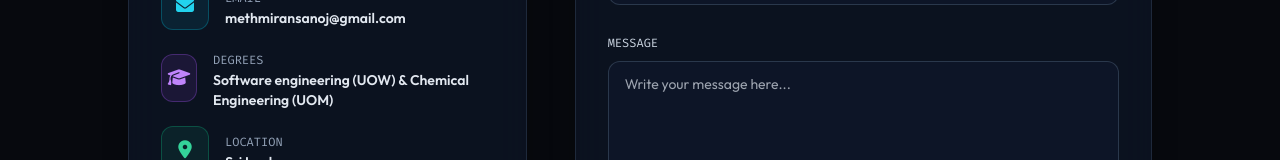
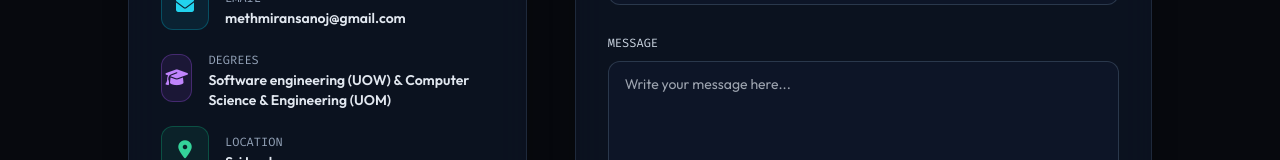
Before and after one commit to methmiransanoj/MY_PHOTOPHOLIO-NEW, a plain HTML site: page index.html in a window 1280 px wide. Shown: the part 2790-2950 px from the top of the page. Drawn offline with nearby package versions, Linux system fonts and the light colour scheme.

Commit message:
Update portfolio website

```diff
--- a/index.html
+++ b/index.html
@@ -388,7 +388,7 @@
                 </div>
                 <div>
                   <span class="text-xs font-code text-slate-400">DEGREES</span>
-                  <p class="text-sm font-semibold text-slate-200">Software engineering (UOW) & Chemical Engineering (UOM)</p>
+                  <p class="text-sm font-semibold text-slate-200">Software engineering (UOW) & Computer Science & Engineering (UOM)</p>
                 </div>
               </div>
 
```
